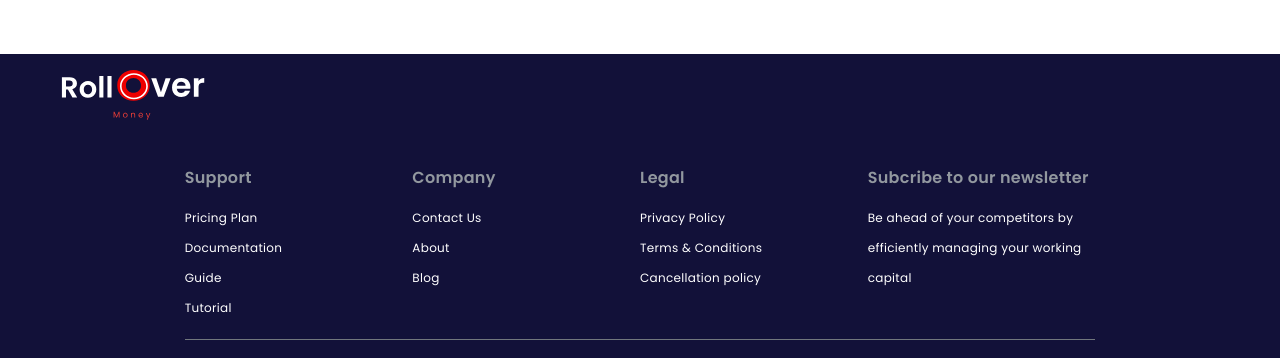
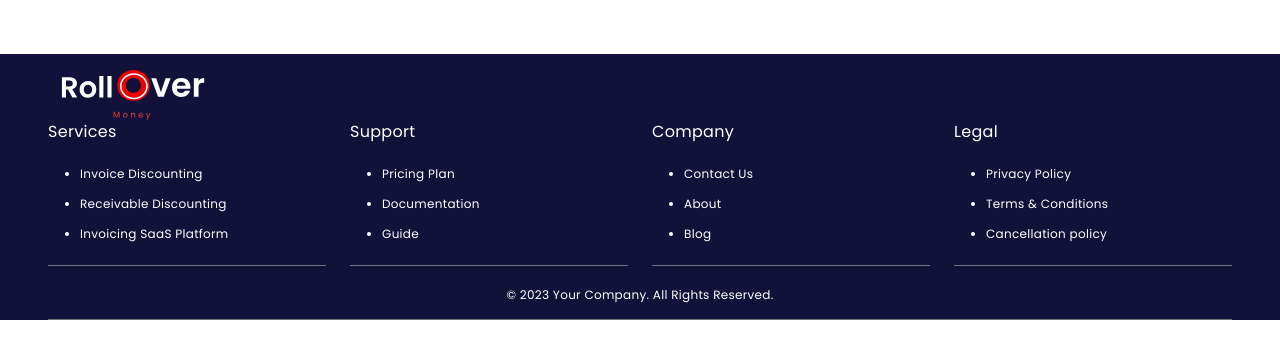
Before and after one commit to rollovermoney/rollover-website, a React (Create React App) app: page /contact-us in a window 1280 px wide. Shown: the part 1234-1592 px from the top of the page. After the commit the page ends 1554 px from the top, so only its background shows below. Built offline with nearby package versions, Linux system fonts and the light colour scheme.

Commit message:
footer fix

```diff
--- a/src/components/Footer.js
+++ b/src/components/Footer.js
@@ -4,76 +4,68 @@ import CustomForm from "./newsletter";
 const Footer = () => {
   return (
     <>
-
-      <div
-        className="container-fluid pt-3 px-md-5"
-        style={{ background: " #121139" }}
-      >
+      <div className="container-fluid pt-3 px-md-5" style={{ background: "#121139" }}>
         <div className="row">
           <div className="col-md-12">
-            <img height="50px" src="/images/Logo.svg"></img>
+            <img height="50px" src="/images/Logo.svg" alt="Logo" />
           </div>
-          <div className="col-sm-1"></div>
-          <div className="col-sm-10 p-sm-5">
-            <div className="d-flex footercontent">
-              {/* <div className="col">
+        </div>
+        <div className="row">
+          <div className="col-md-3 col-sm-6">
+            <div className="footercontent">
               <p>Services</p>
               <ul>
                 <li>Invoice Discounting</li>
-                  <li> Receivable Discounting</li>
+                <li>Receivable Discounting</li>
                 <li>Invoicing SaaS Platform</li>
-                  <li>Pay Later (coming soon)</li>
               </ul>
-              </div> */}
-              <div className="col">
+            </div>
+          </div>
+          <div className="col-md-3 col-sm-6">
+            <div className="footercontent">
               <p>Support</p>
               <ul>
                 <li>Pricing Plan</li>
                 <li>Documentation</li>
                 <li>Guide</li>
-                  <li>Tutorial</li>
-                </ul>
-              </div>
-              <div className="col">
-                <p>Company</p>
-                <ul>
-                <li class="menu-item menu-item-type-post_type menu-item-object-page menu-item-privacy-policy menu-item-170434">
-                <a href="/contact-us" target="_blank" style={{textDecoration:"none",color:"white"}}>Contact Us</a>
-              </li>
-                  <li>About</li>
-                  <li>Blog</li>
-
 
               </ul>
             </div>
-              <div className="col">
+          </div>
+          <div className="col-md-3 col-sm-6">
+            <div className="footercontent">
+              <p>Company</p>
+              <ul>
+                <li><a href="/contact-us" target="_blank" rel="noopener noreferrer" style={{ textDecoration: "none", color: "white" }}>Contact Us</a></li>
+                <li>About</li>
+                <li>Blog</li>
+              </ul>
+            </div>
+          </div>
+          <div className="col-md-3 col-sm-6">
+            <div className="footercontent">
               <p>Legal</p>
               <ul>
-                <li class="menu-item menu-item-type-post_type menu-item-object-page menu-item-privacy-policy menu-item-170434">
-                <a href="/privacy-policy" target="_blank" style={{textDecoration:"none",color:"white"}}>Privacy Policy</a>
-              </li>
-              <li class="menu-item menu-item-type-post_type menu-item-object-page">
-                <a href="/terms-condition" target="_blank" style={{textDecoration:"none",color:"white"}}>Terms & Conditions</a>
-              </li>
-              <li class="menu-item menu-item-type-post_type menu-item-object-page">
-                <a href="/cancellation-policy" target="_blank" style={{textDecoration:"none",color:"white"}}>Cancellation policy</a>
-              </li>
+                <li><a href="/privacy-policy" target="_blank" rel="noopener noreferrer" style={{ textDecoration: "none", color: "white" }}>Privacy Policy</a></li>
+                <li><a href="/terms-condition" target="_blank" rel="noopener noreferrer" style={{ textDecoration: "none", color: "white" }}>Terms & Conditions</a></li>
+                <li><a href="/cancellation-policy" target="_blank" rel="noopener noreferrer" style={{ textDecoration: "none", color: "white" }}>Cancellation policy</a></li>
               </ul>
-              </div>
-              <div className="col" >
-                <p>Subcribe to our newsletter</p>
-                <ul>
-                  <li>Be ahead of your competitors by efficiently managing your working capital</li>
-                </ul>
-                {/* <CustomForm /> */}
             </div>
           </div>
         </div>
-          <div className="col-sm-1"></div>
+
+        <div className="row">
+          <div className="col-md-12">
+            <div className="footercontent" style={{marginLeft:"auto",marginRight:"auto",marginTop:"20px"}}>
+              <p style={{fontSize:"12px",textAlign:"center"}}>&copy; 2023 Your Company. All Rights Reserved.</p>
+            </div>
+          </div>
         </div>
       </div>
     </>
   );
 };
 
+
+
 export default Footer;
```
Lines whose indentation alone changed are shown as unchanged.
